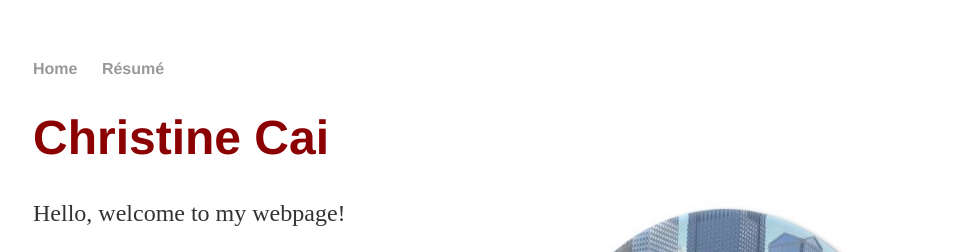
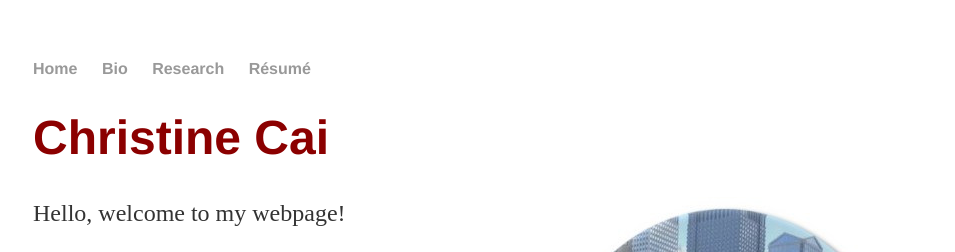
Before and after one commit to christinecai/christinecai.github.io, a Jekyll site: the page built from index.html, in a window 1280 px wide. Shown: the top 252 px of the page, without its empty margins (159-1114 px from the left). Built offline with Jekyll 4.4.1, drawn with Linux system fonts in a browser that asks for light colours.

Commit message:
Update default.html

```diff
--- a/_layouts/default.html
+++ b/_layouts/default.html
@@ -9,6 +9,8 @@
 		<nav>
     		<ul>
         		<li><a href="/">Home</a></li>
+			<li><a href="/bio">Bio</a></li>
+			<li><a href="/research">Research</a></li>
 			<li><a href="/resume/resume_website.pdf">Résumé</a></li>
     		</ul>
 		</nav>
```
